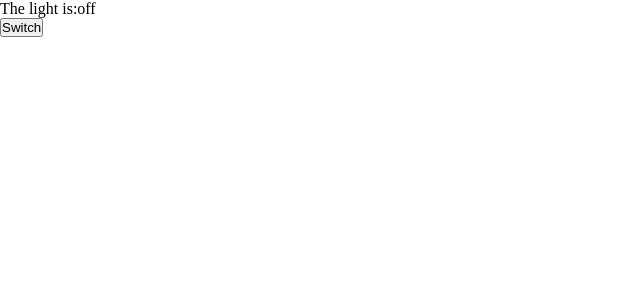
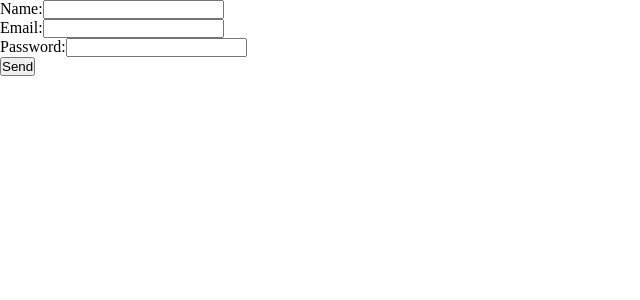
Before and after one commit to dantocome/first_react, a React (Vite) app: page / in a window 1280 px wide. Shown: the top 300 px of the page, without its empty margins (0-640 px from the left). Built offline with nearby package versions, Linux system fonts and the light colour scheme.

Commit message:
all added files

```diff
--- a/src/App.jsx
+++ b/src/App.jsx
@@ -12,12 +12,14 @@ import Cars from "./props/cars"
 import Counter from "./myState/Counter"
 import Lightstate from "./myState/Ison"
 import InputForm from "./myState/Input"
+import LoginRef from "./myState/LoginRef"
 
 
 function App() {
  return(
   <>
-    <Lightstate/>
+  <LoginRef/>
+  {/* <Lightstate/>  */}
   {/* <InputForm/> */}
   {/* <Counter/>
   {/* <Cars carname="venza" color="red" brand={2023}/>
--- /dev/null
+++ b/src/myState/LoginRef.tsx
@@ -0,0 +1,125 @@
+import React, { useRef } from "react";
+
+const LoginRef = ()=>{
+    const nameRef = useRef("");
+    const emailRef = useRef("");
+    const passwordRef = useRef("");
+    const users = {name:"", email:"", password:""};
+
+    const handleSubmit = (event)=>{
+       event.preventDefault();
+
+       const nameValue = nameRef.current.value;
+       const emailValue = emailRef.current.value;
+       const passwordValue = passwordRef.current.value;
+       console.log("Name  :"+nameValue);
+       console.log("Email  :"+emailValue);
+       console.log("Password  :"+passwordValue);
+
+
+    //    if(nameRef.current !==null)
+    //    users.name = nameRef.current.value;
+
+    //    if(emailRef.current !==null)
+    //    users.name = emailRef.current.value;
+
+    //    if(passwordRef.current !==null)
+    //    users.name = passwordRef.current.value;
+    //    console.log(users);
+
+    }
+    return(
+       <form onSubmit={handleSubmit}>
+        <div className="form">
+       <label htmlFor="">Name:</label>
+       <input type="text"  ref={nameRef}/>
+       </div>
+       <div className="form">
+       <label htmlFor="">Email:</label>
+       <input type="text"  ref={emailRef}/>
+       </div>
+       <div className="form">
+       <label htmlFor="">Password:</label>
+       <input type="text"  ref={passwordRef}/>
+       </div>
+        <button type="submit">Send</button>
+       </form>
+
+    )
+}
+export default LoginRef;
+
+
+
+
+
+
+
+
+
+
+
+
+
+
+
+
+
+
+
+
+
+
+
+
+
+// const LoginRef = ()=>{
+//     const nameRef = useRef("");
+//     const emailRef = useRef("");
+//     const passwordRef = useRef("");
+//     const users = {name:"", email:"", password:""}
+
+//     const handleSubmit = (event)=>{
+//         event.preventDefault();
+//         // const nameValue = nameRef.current.value;
+//         // const emailValue = emailRef.current.value;
+//         // const passwordValue = passwordRef.current.value;
+
+//         // console.log("Name  :"+nameValue);
+//         // console.log("Email  :"+emailValue);
+//         // console.log("Password  :"+passwordValue);
+
+//         if(nameRef.current !== null)
+//         users.name = nameRef.current.value;
+//         if(emailRef.current !== null)
+//         users.email = emailRef.current.value;
+//         if(passwordRef.current !== null)
+//         users.password = passwordRef.current.value;
+
+//         console.log(users);
+
+
+
+//     }
+
+//     return(
+//       <form onSubmit={handleSubmit}>
+//         <div className="form">
+//             <label htmlFor="">Name</label>
+//             <input type="text"  ref={nameRef}/>
+//         </div>
+//         <div className="form">
+//             <label htmlFor="">Email</label>
+//             <input type="text"  ref={emailRef}/>
+//         </div>
+//         <div className="form">
+//             <label htmlFor="">Password</label>
+//             <input type="password" ref={passwordRef} />
+//         </div>
+//         <button type="submit">Submit</button>
+//       </form>
+//     )
+
+
+// }
+// export default LoginRef;
```
